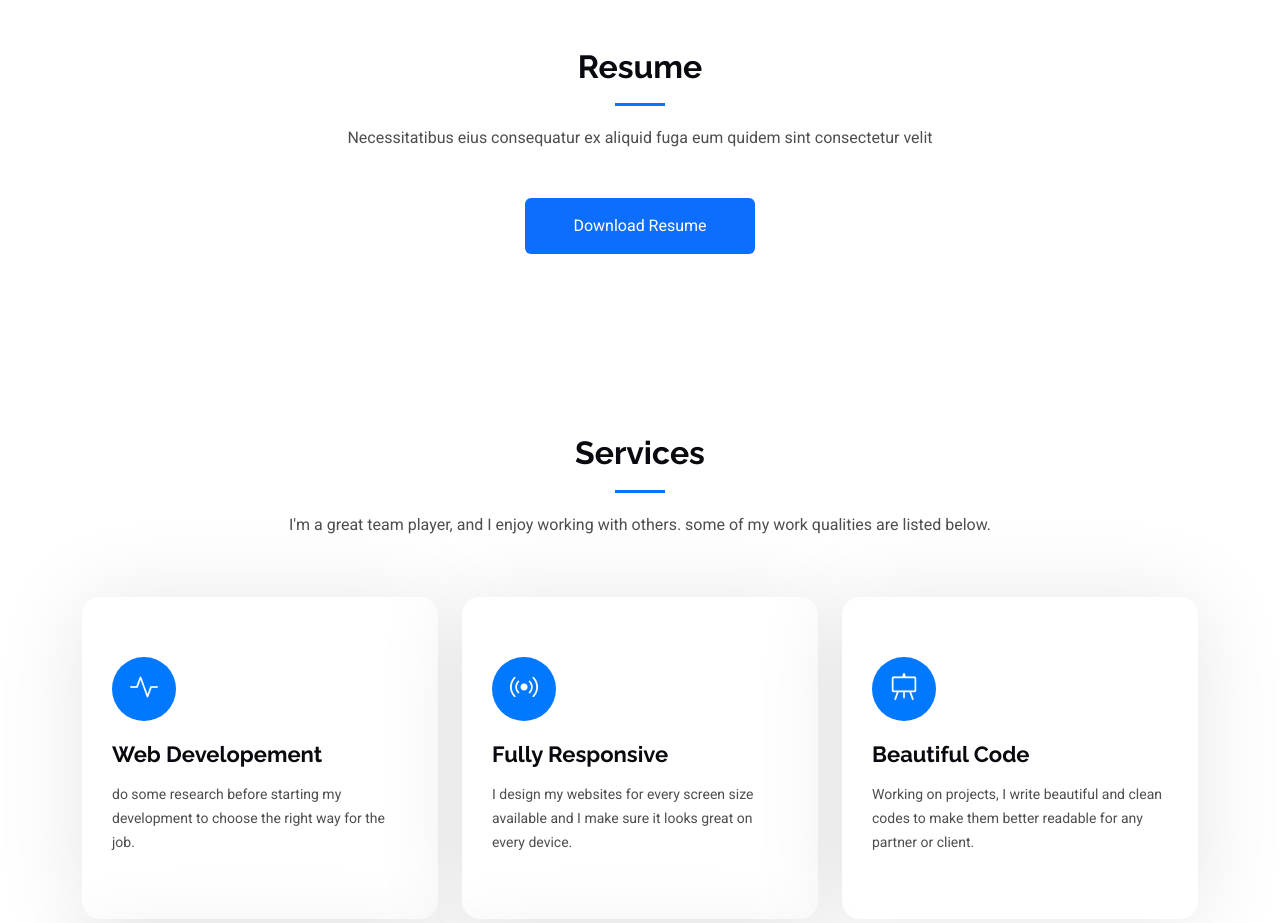
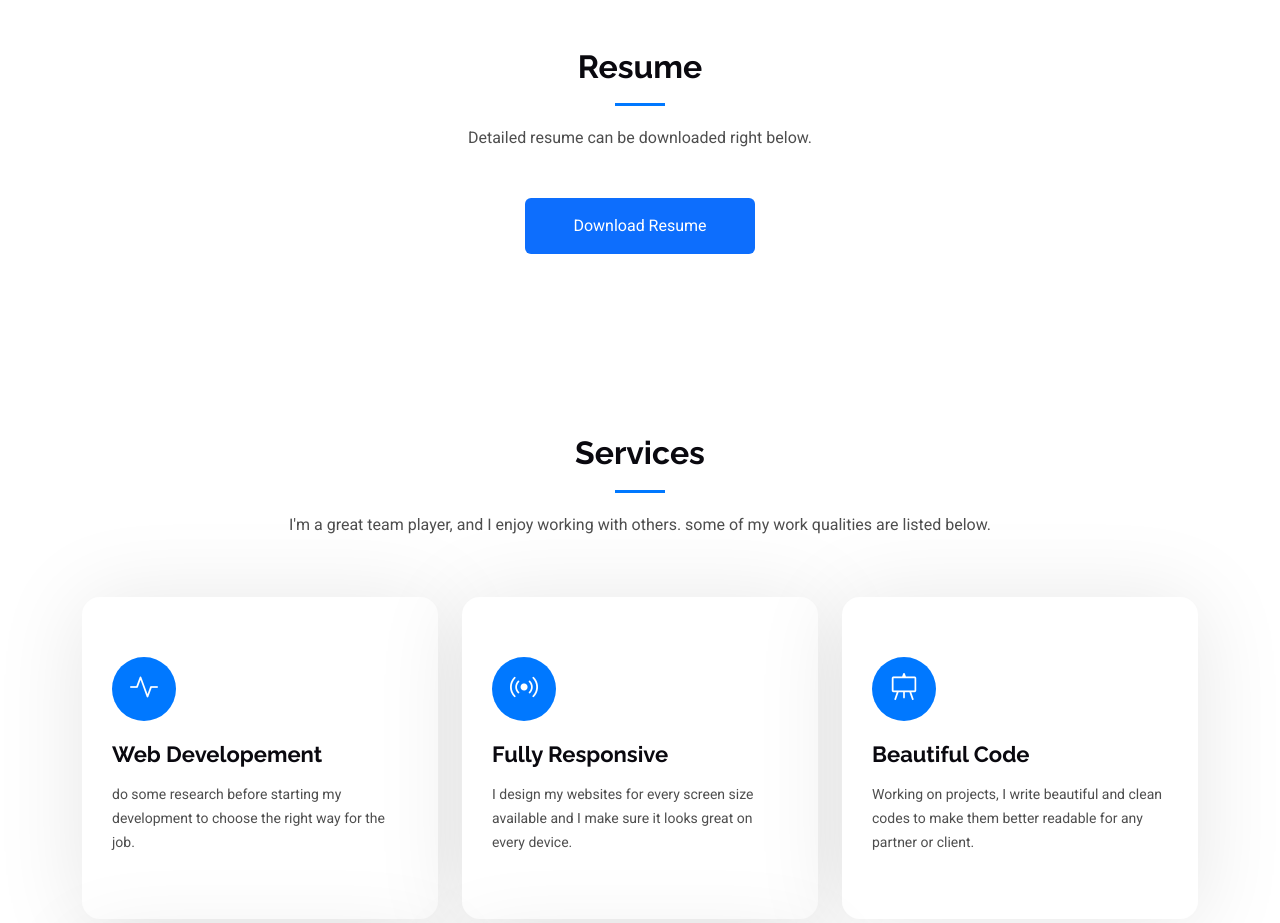
Before and after one commit to hailemichael1/Haile12, a plain HTML site: page index.html in a window 1280 px wide. Shown: the part 1480-2403 px from the top of the page. Drawn offline with Linux system fonts and the light colour scheme.

Commit message:
Update index.html

```diff
--- a/index.html
+++ b/index.html
@@ -143,7 +143,7 @@
       <!-- Section Title -->
       <div class="container section-title" data-aos="fade-up">
         <h2>Resume</h2>
-        <p>Necessitatibus eius consequatur ex aliquid fuga eum quidem sint consectetur velit</p>
+        <p>Detailed resume can be downloaded right below.</p>
         <a href="" type="button" class="btn btn-primary mt-5 px-5 py-3 border-0">Download Resume</a>
       </div><!-- End Section Title -->
 
```
